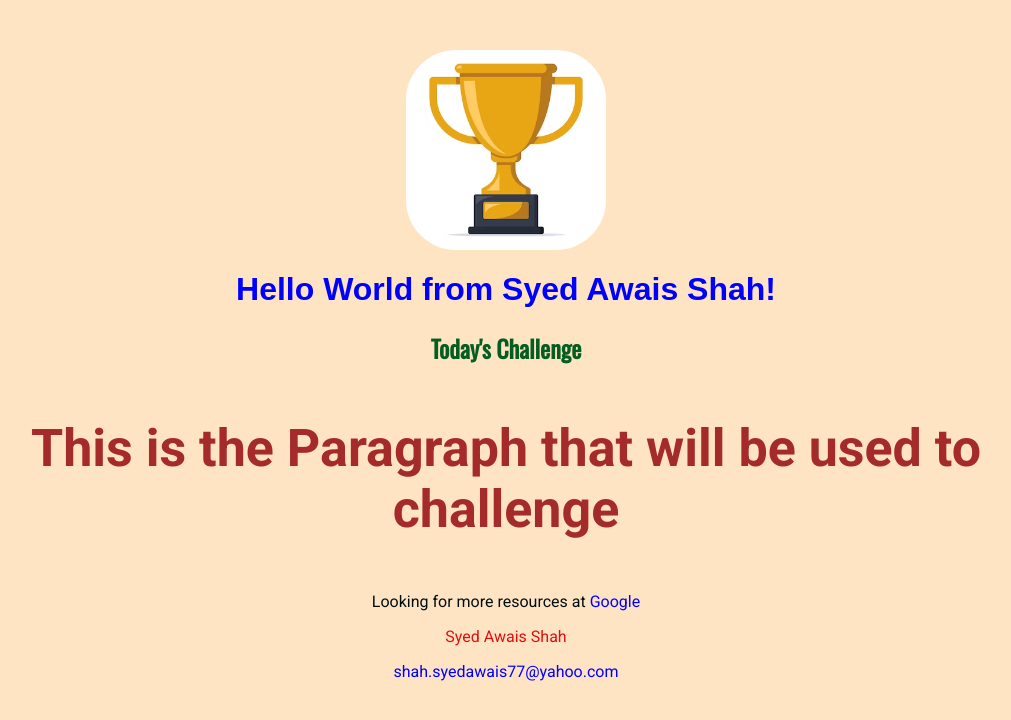
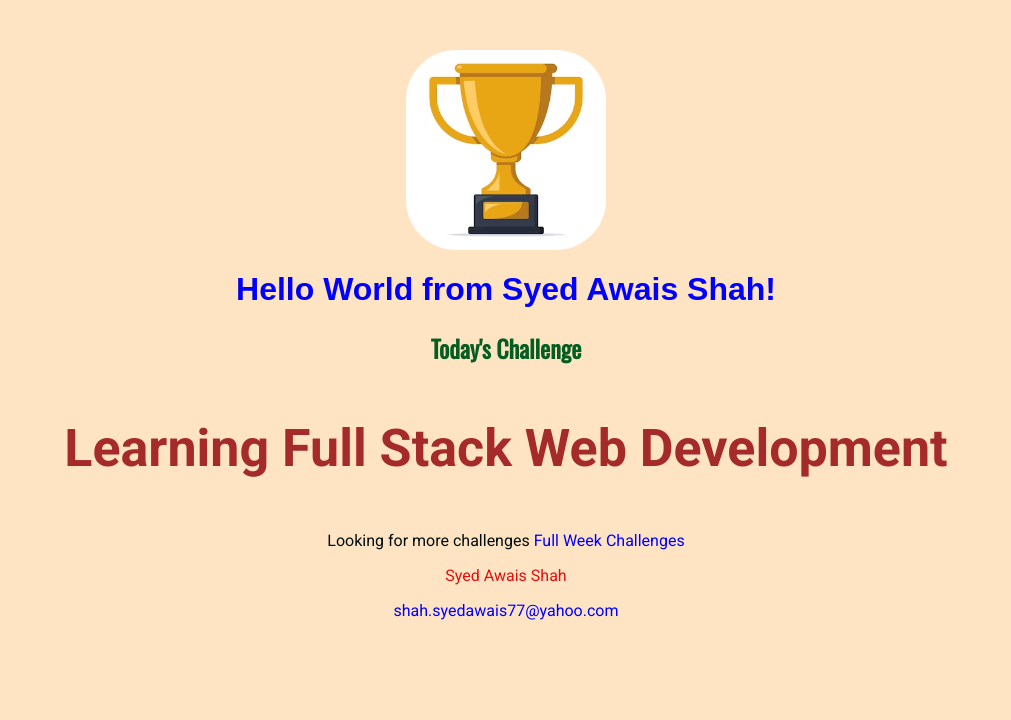
Before and after one commit to SYEDawais77/100DaysOfCode, a plain HTML site: page index.html in a window 1280 px wide. Shown: the whole page, without its empty margins (134-1145 px from the left). Drawn offline with nearby package versions, Linux system fonts and the light colour scheme.

Commit message:
Add by Syed AS
Full Week Challenges

```diff
--- /dev/null
+++ b/full-week.css
@@ -0,0 +1,50 @@
+body {
+    text-align: center;
+    background-color: bisque;
+    margin: 50px ;
+  }
+  h1 {
+    font-family: sans-serif;
+    color: blue;
+  }
+
+  p {
+    font-family: "Roboto", sans-serif;
+    color: rgb(229, 14, 14);
+  }
+
+  a {
+    color: blue;
+    text-decoration: none;
+  }
+  a:hover {
+    text-decoration: underline;
+  }
+
+  #todays-challenge {
+    color: brown;
+    font-weight: bold;
+    font-size: 52px;
+  }
+  #linked-paragraph {
+    color: rgb(0, 14, 14);
+  }
+
+  #trophy-image {
+    height: 200px;
+    width: 200px;
+    display: block;
+    margin-left: auto;
+    margin-right: auto;
+    border-radius: 50px;
+  }
+
+  #trophy-image:hover {
+    cursor: pointer;
+    transform: scale(1.1);
+    transition: all 0.5s ease;
+    -webkit-transition: all 0.5s ease;
+    -moz-transition: all 0.5s ease;
+    -ms-transition: all 0.5s ease;
+    -o-transition: all 0.5s ease;
+  }
--- a/index.html
+++ b/index.html
@@ -1,5 +1,6 @@
 <!DOCTYPE html>
-<html>
+
+<html lang="en">
 
 <head>
     <link rel="preconnect" href="https://fonts.googleapis.com">
@@ -19,9 +20,9 @@
     <h2>
         Today's Challenge
     </h2>
-    <p id="todays-challenge">This is the Paragraph that will be used to challenge</p>
-    <p id="linked-paragraph">Looking for more resources at
-        <a href="http://www.google.com">Google</a>
+    <p id="todays-challenge">Learning Full Stack Web Development</p>
+    <p id="linked-paragraph">Looking for more challenges
+        <a href="full-week.html">Full Week Challenges</a>
     </p>
 
     <footer>
```
Also changed, not shown: full-week.html (added, +27 -0 lines).
